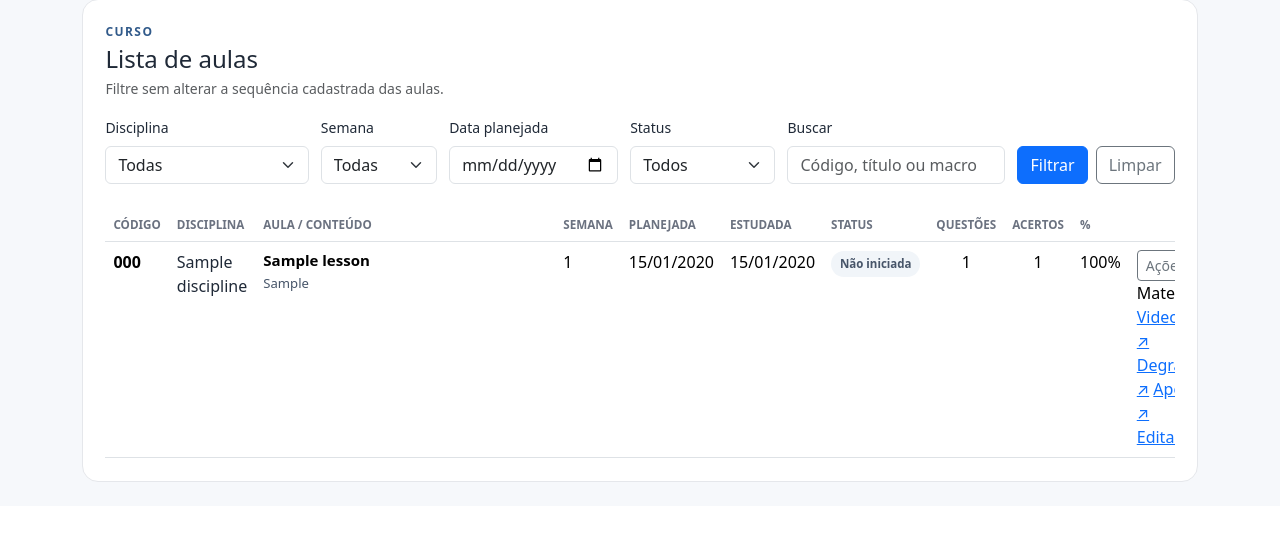
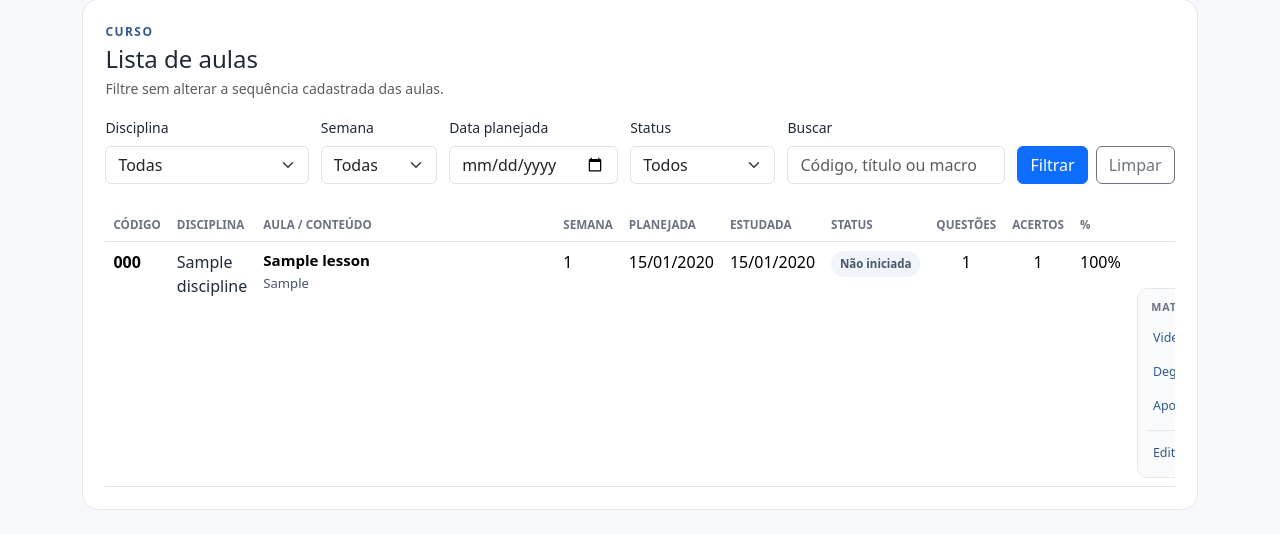
Before and after one commit to clice/concurso-study-manager, a Django app: page /concursos/1/aulas/ in a window 1280 px wide, after a click on "Ações". Shown: the part 367-901 px from the top of the page. Before the commit the page ends 849 px from the top, so only its background shows below. Run offline with Django 5.2, Linux system fonts and the light colour scheme; tables that the repository leaves empty hold one stand-in row (values such as "Sample post").

Commit message:
style: add inline lesson materials menu

```diff
--- a/static/css/app.css
+++ b/static/css/app.css
@@ -758,3 +758,76 @@ details > summary::-webkit-details-marker {
         grid-template-columns: 1fr;
     }
 }
+
+
+.lesson-actions-cell {
+    min-width: 126px;
+    text-align: right;
+    vertical-align: top !important;
+}
+
+.lesson-actions {
+    margin-left: auto;
+    width: fit-content;
+}
+
+.lesson-actions > summary {
+    cursor: pointer;
+    user-select: none;
+}
+
+.lesson-actions[open] > summary {
+    background: #f8fafc;
+}
+
+.lesson-actions-panel {
+    background: #f8fafc;
+    border: 1px solid var(--line);
+    border-radius: .65rem;
+    display: grid;
+    gap: .22rem;
+    margin-top: .4rem;
+    min-width: 150px;
+    padding: .5rem;
+    text-align: left;
+}
+
+.lesson-actions-heading {
+    color: var(--muted);
+    font-size: .67rem;
+    font-weight: 800;
+    letter-spacing: .08em;
+    padding: .15rem .35rem .25rem;
+    text-transform: uppercase;
+}
+
+.lesson-action-link,
+.lesson-action-edit,
+.lesson-action-unavailable {
+    border-radius: .45rem;
+    display: block;
+    font-size: .78rem;
+    padding: .38rem .45rem;
+    text-decoration: none;
+    white-space: nowrap;
+}
+
+.lesson-action-link,
+.lesson-action-edit {
+    color: var(--accent);
+}
+
+.lesson-action-link:hover,
+.lesson-action-edit:hover {
+    background: var(--accent-soft);
+    color: var(--accent);
+}
+
+.lesson-action-unavailable {
+    color: #94a3b8;
+}
+
+.lesson-actions-divider {
+    border-top: 1px solid var(--line);
+    margin: .25rem 0;
+}
```
